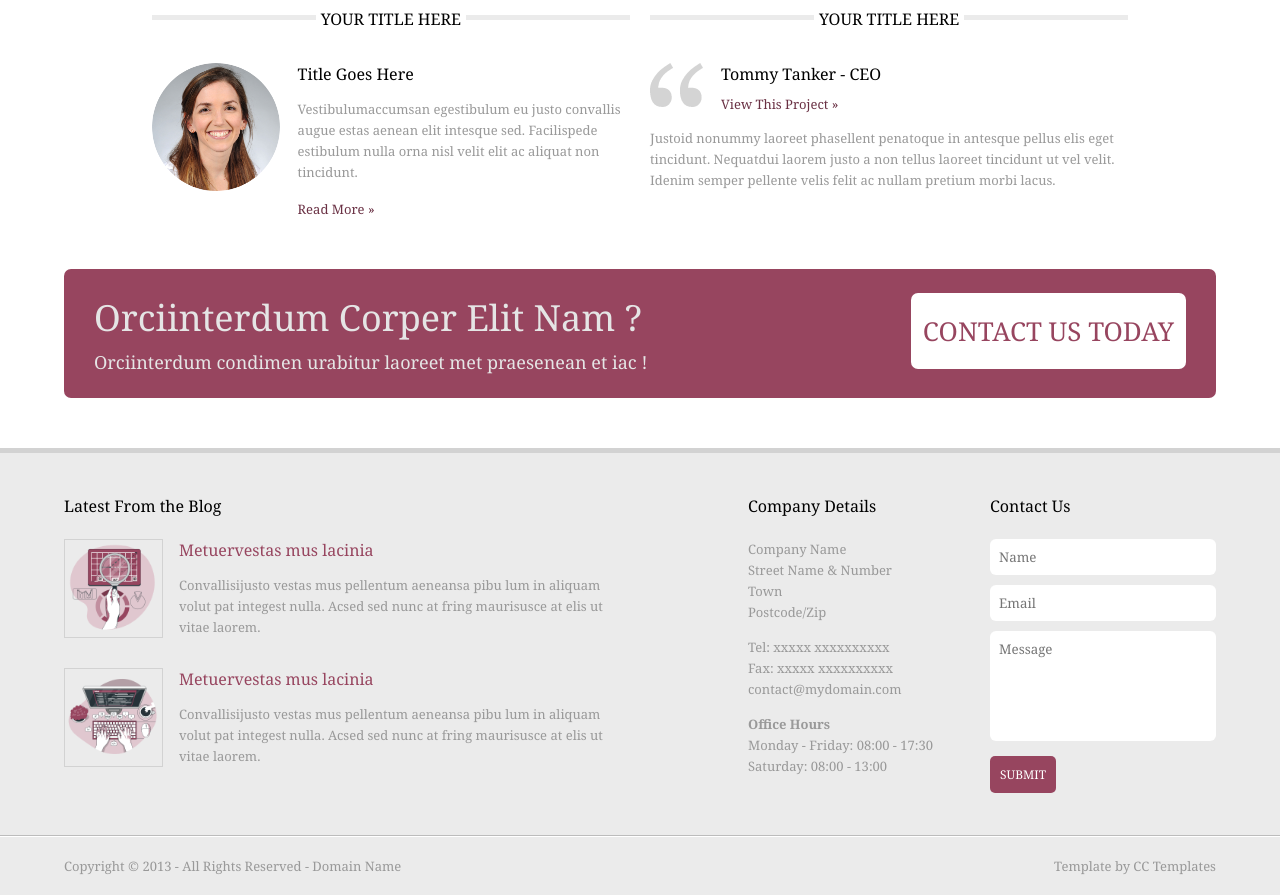
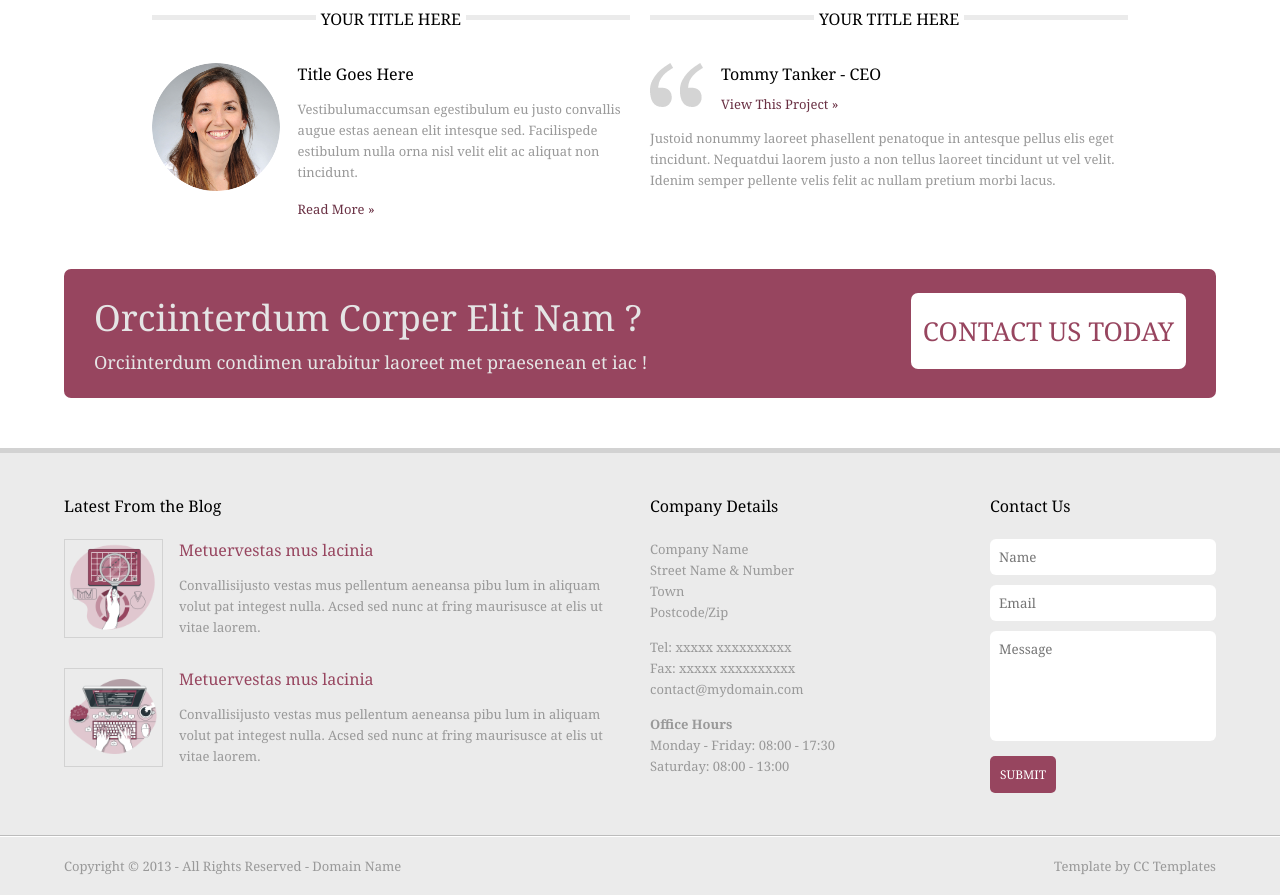
Before and after one commit to rachitamaharjan/Imaginative, a plain HTML site: page index.html in a window 1280 px wide. Shown: the part 1077-1972 px from the top of the page. Drawn offline with Linux system fonts and the light colour scheme.

Commit message:
fixed a typo

```diff
--- a/css/style.css
+++ b/css/style.css
@@ -371,7 +371,7 @@ button:hover{
     border-top-width: 1px;
 }
 
-.footer-left, .footer-right0container{
+.footer-left, .footer-right-container{
     width: calc(100%/2 - 10px);
 }
 
@@ -427,7 +427,7 @@ textarea{
 }
 
 .footer-mid{
-    margin-right: 57px;
+    /* margin-right: 57px; */
 }
 
 .bottom-horizontal-line1, .bottom-horizontal-line2{
```
Also changed, not shown: index.html (+0 -1 lines).
